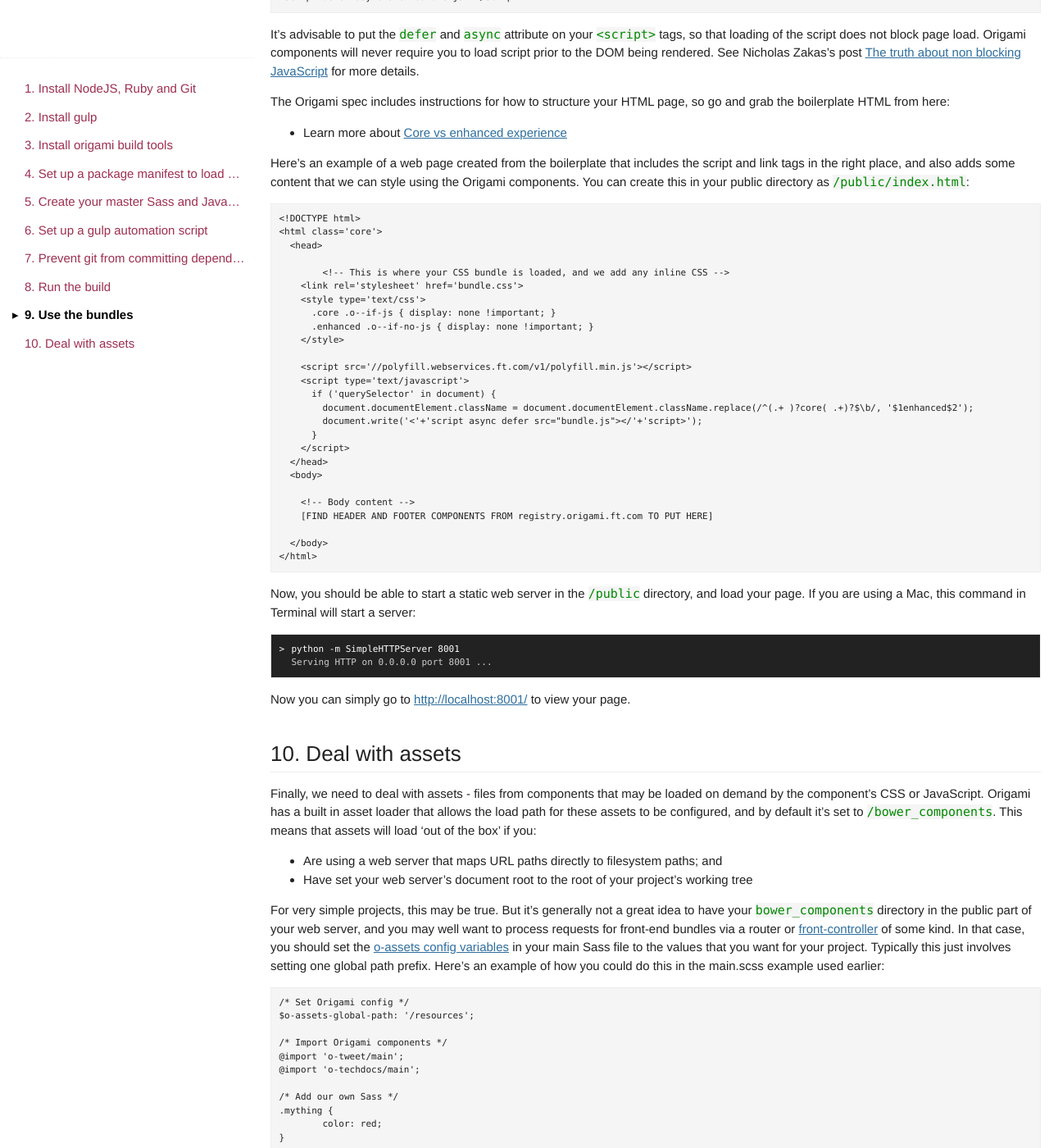
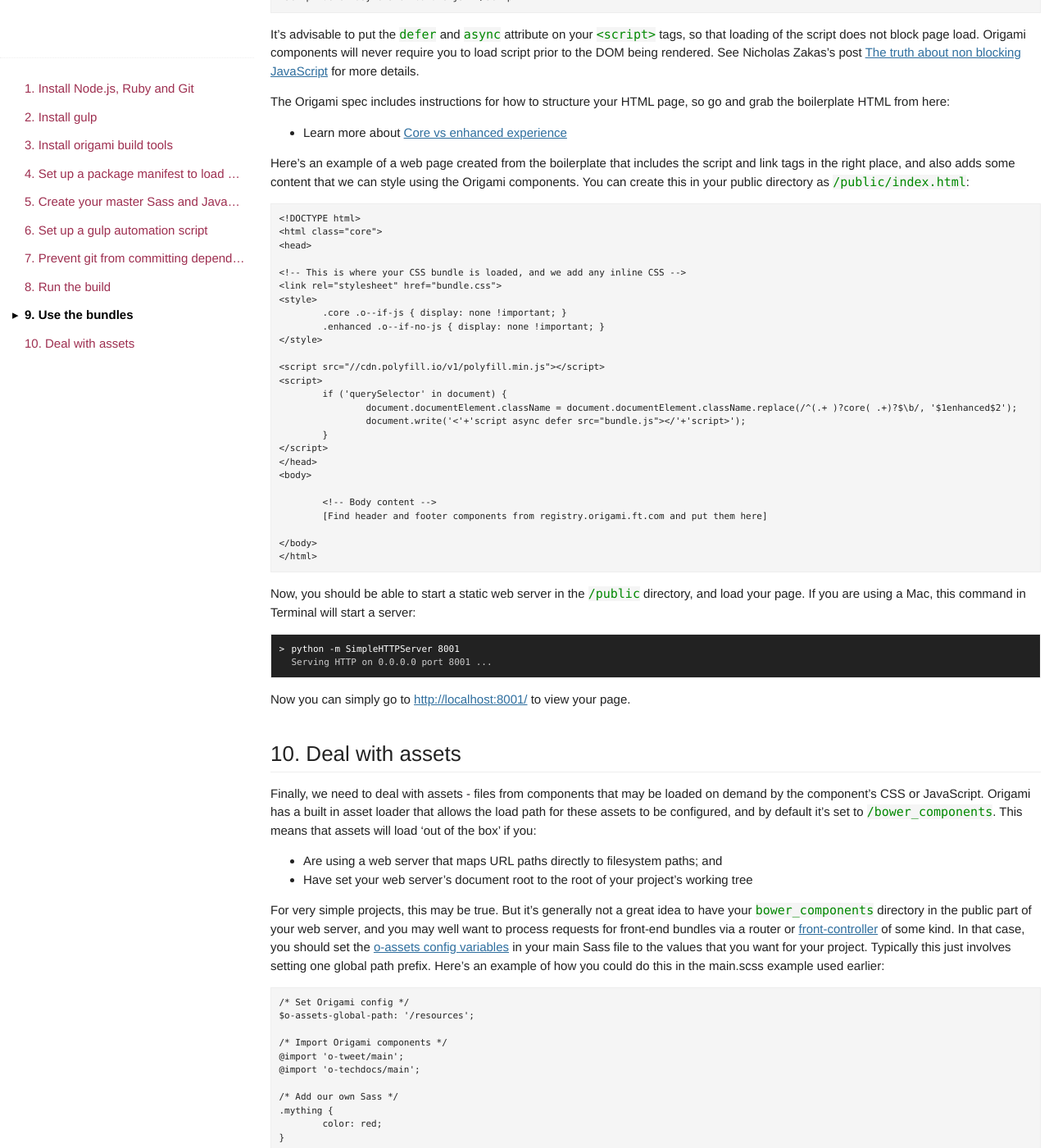
Before and after one commit to Financial-Times/ft-origami, a Jekyll site: the page built from docs/developer-guide/building-modules.md, in a window 1280 px wide and 1400 px high, scrolled down 7142 px. Shown: the whole window at 82% size. Built offline with Jekyll 4.4.1, drawn with Linux system fonts in a browser that asks for light colours; some web fonts are replaced; comment, search, counter and statistics services are not loaded; some of the changed text lies outside the part shown.

Commit message:
Fix typos and spacing

```diff
--- a/docs/developer-guide/building-modules.md
+++ b/docs/developer-guide/building-modules.md
@@ -13,27 +13,27 @@ This tutorial assumes you are starting from a fresh install of a UNIX-like OS wi
 
 <aside>
 	<h4>No support for Windows</h4>
-	<p>Origami's build tools do not support Windows as a development environment and the instructions on this page assume you are using a UNIX-like OS.  Windows <strong>might</strong> work, to some degree, but we don't make any guarantees, either of what works today or what might continue to work in the future.  If you're a windows user, consider running a Linux VM, or signing up for a free <a href='http://c9.io'>Cloud9</a> account, and use their online Ubuntu VMs (but don't put any passwords or other secret data into C9 VMs)</p>
+	<p>Origami's build tools do not support Windows as a development environment and the instructions on this page assume you are using a UNIX-like OS.  Windows <strong>might</strong> work, to some degree, but we don't make any guarantees, either of what works today or what might continue to work in the future.  If you're a Windows user, consider running a Linux VM, or signing up for a free <a href="http://c9.io">Cloud9</a> account, and use their online Ubuntu VMs (but don't put any passwords or other secret data into C9 VMs)</p>
 </aside>
 
-##1. Install NodeJS, Ruby and Git
+## 1. Install Node.js, Ruby and Git
 
 To use Origami components, you need two language runtimes (it doesn't matter if you are not writing your application in Node or Ruby, you still need to install them) and the <code>git(1)</code> version control system:
 
-* [NodeJS](http://nodejs.org/) is the JavaScript runtime, which we need to run all the build tools, which are written in JavaScript.
-* [Ruby](https://www.ruby-lang.org) is required to run the [Sass](http://sass-lang.com/) compiler and [SCSS-Lint](https://github.com/causes/scss-lint)
+* [Node.js](http://nodejs.org/) is the JavaScript runtime, which we need to run all the build tools, which are written in JavaScript.
+* [Ruby](https://www.ruby-lang.org) is required to run the [Sass](http://sass-lang.com/) compiler and [scss-Lint](https://github.com/causes/scss-lint)
 * [Git](https://www.git-scm.com) is required to install packages from Git repositories using [Bower](http://bower.io/), a package manager.
 
-###NodeJS
+### Node.js
 
-NodeJS can be installed manually or via package management, and often ships preinstalled on many OS distributions.  To find out if you have it installed and which version you have, type this at a terminal ([What's a terminal?](#note-terminal)):
+Node.js can be installed manually or via package management, and often ships preinstalled on many OS distributions.  To find out if you have it installed and which version you have, type this at a terminal ([What's a terminal?](#note-terminal)):
 
-<aside class="o-techdocs__aside--toggleable" id='note-terminal'>
+<aside class="o-techdocs__aside--toggleable" id="note-terminal">
 	<h4>What's a "terminal"?!</h4>
 	<p>The terminal is an application that enables you to run commands on your computer by typing them in on your keyboard.  It's like having a text-message chat with your computer.  On Mac OS, the terminal is an application you can find in your Applications folder.  On most Linux systems, it's available from the applications or programs menu if you're not using it by default.  On Windows, 'Command prompt' (which is the same thing by a different name) is available in the Apps menu, or prior to Windows 8, press Windows+R, type <code>cmd</code> in the dialog that appears, and press enter.</p>
 </aside>
 
-<pre class='cli'>
+<pre class="cli">
 <kbd>node -v</kbd>
 <output>v0.10.29</output>
 </pre>
@@ -46,11 +46,11 @@ If you want to install on a server or other maintained environment, you'll most
 
 * [Install Node via package manager](https://github.com/joyent/node/wiki/Installing-Node.js-via-package-manager)
 
-###Ruby
+### Ruby
 
 You may already have Ruby, since it ships preinstalled on many computers.  To find out, type this at a terminal:
 
-<pre class='cli'>
+<pre class="cli">
 <kbd>ruby -v</kbd>
 <output>ruby 2.0.0p247 (2013-06-27 revision 41674) [universal.x86_64-darwin13]</output>
 </pre>
@@ -59,7 +59,7 @@ If you see an error, or the version does not match the latest version shown on t
 
 * [View Ruby install guide](https://www.ruby-lang.org/en/installation/)
 
-###Git
+### Git
 
 To determine whether you have <code>git(1)</code> installed type this at a terminal:
 
@@ -72,20 +72,20 @@ If you see an error, or the version does not match the latest version shown on t
 
 * [View Git install guide](http://git-scm.com/book/en/Getting-Started-Installing-Git)
 
-##2. Install gulp
+## 2. Install gulp
 
 *This step only applies if you want to make the origami build process run as part of your own Gulp-powered build process. As an alternative you can use Origami build tools as a command line client.  If you prefer to do this (or you are not building your application in Node), skip this and move on to step 3.*
 
 [Gulp](http://gulpjs.com/) is a task runner, which we use to run the build process tasks.  Once you have installed Node, type this at a terminal:
 
-<pre class='cli'>
+<pre class="cli">
 <kbd>npm install -g gulp</kbd>
 </pre>
 
 This command may prompt you for your password.  You will need administrative access to your machine to complete this step.  On FT-managed machines the password is typically the same as the password you use to log into the corporate network.
 
 
-##3. Install origami build tools
+## 3. Install origami build tools
 
 You now need a Node package to run the Origami build process.  How you install this depends on whether you are intending to use it as a command line tool or as part of a Gulp-powered build process.
 
@@ -98,15 +98,15 @@ Choose where you want to start building your project (normally this is also the
 
 Install the build tools as a command line utility:
 
-<pre class='cli'>
-<kbd>npm install -g https://github.com/Financial-Times/origami-build-tools/tarball/master</kbd>
+<pre class="cli">
+<kbd>npm install -g Financial-Times/origami-build-tools</kbd>
 <output>/home/ubuntu/.nvm/v0.10.30/bin/origami-build-tools -> /home/ubuntu/.nvm/v0.10.30/lib/node_modules/origami-build-tools/lib/origami-build-tools-cli.js
 origami-build-tools@2.0.0 /home/ubuntu/.nvm/v0.10.30/lib/node_modules/origami-build-tools
 ├── which@1.0.5
 ...</output>
 </pre>
 
-###If you are using Gulp
+### If you are using Gulp
 
 In the root of your working tree, create a file called `package.json`, with the following contents:
 
@@ -127,12 +127,12 @@ Hopefully you know which Origami modules you want.  If you don't, check out the
 Once you know which Origami modules you want, create a `bower.json` file in the root of your working tree.   This you have to create yourself, and it will be different for each project, but it must conform to the bower [configuration spec](http://bower.io/docs/creating-packages/), which is very similar to npm's config.  Here is an example that includes the o-colors, o-date, o-ft-header and o-ft-footer components:
 
 	{
-	   "name": "origami-demo",
-	   "dependencies": {
-	      "o-ft-header": "^2.5.9",
-	      "o-ft-footer": "^2.0.1",
-	      "o-colors": "^2.4.3"
-	   }
+		"name": "origami-demo",
+		"dependencies": {
+			"o-ft-header": "^2.5.9",
+			"o-ft-footer": "^2.0.1",
+			"o-colors": "^2.4.3"
+		}
 	}
 
 `dependencies` is a list of the front-end modules you would like to use in your project.  If the module is in the [Origami registry](http://registry.origami.ft.com) or the [bower registry](http://bower.io/search/), you can simply specify the version number you want (using [semver](http://semver.org) rules), otherwise you must provide the full URL of the component's repository followed by a hash and the version you want.
@@ -142,12 +142,12 @@ This time we're listing these as *dependencies*, not *devDependencies*, because
 To ensure that the Origami modules can be found, it needs to be set up to search the Origami registry.  To do this, create a `.bowerrc` file in the root of your project's working tree (or in your home directory, if you want to apply it automatically to all projects), with the following contents:
 
 	{
-	  "registry": {
-	    "search": [
-	      "http://registry.origami.ft.com",
-	      "https://bower.herokuapp.com"
-	    ]
-	  }
+		"registry": {
+			"search": [
+				"http://registry.origami.ft.com",
+				"https://bower.herokuapp.com"
+			]
+		}
 	}
 
 <aside>
@@ -185,7 +185,7 @@ As an example, create a `main.js` file at `/client/js/main.js`, containing:
 
 	// Wait until the page has loaded
 	if (document.readyState === 'interactive' || document.readyState === 'complete') {
-	    document.dispatchEvent(new CustomEvent('o.DOMContentLoaded'));
+		document.dispatchEvent(new CustomEvent('o.DOMContentLoaded'));
 	}
 	document.addEventListener('DOMContentReady', function() {
 		// Dispatch a custom event that will tell all required modules to initialise
@@ -209,20 +209,20 @@ We'll assume for the purposes of this example that your CSS and JS are in `/clie
 	var obt = require('origami-build-tools');
 
 	gulp.task('build', function() {
-	    obt.build(gulp, {
-	    	js: './client/js/main.js',
-	    	sass: './client/scss/main.scss',
-	    	buildJs: 'bundle.js',
-	    	buildCss: 'bundle.css',
-	    	buildFolder: 'public'
-	    });
+		obt.build(gulp, {
+			js: './client/js/main.js',
+			sass: './client/scss/main.scss',
+			buildJs: 'bundle.js',
+			buildCss: 'bundle.css',
+			buildFolder: 'public'
+		});
 	});
 
 	gulp.task('verify', function() {
-	    obt.verify(gulp, {
-	    	js: './client/js/main.js',
-	    	sass: './client/sass/main.scss'
-	    });
+		obt.verify(gulp, {
+			js: './client/js/main.js',
+			sass: './client/sass/main.scss'
+		});
 	});
 
 	gulp.task('watch', function() {
@@ -260,7 +260,7 @@ Remember that because `.gitignore` starts with a dot, it may not show up in your
 
 You're ready to run your build.  First, use origami-build-tools to install everything else that you need, including the Origami components that you want:
 
-<pre class='cli'>
+<pre class="cli">
 <kbd>origami-build-tools install</kbd>
 <output>...output telling us which tools are being installed...</output>
 </pre>
@@ -271,11 +271,11 @@ It will also create a `node_modules` directory in the root of your working tree,
 
 Now bundle it all together.  This is done in one of two ways depending on whether you are using Gulp or not.
 
-###With Gulp:
+### With Gulp:
 
 Just type `gulp`:
 
-<pre class='cli'>
+<pre class="cli">
 <kbd>gulp</kbd>
 <output>Browserifying ./client/js/main.js
 Compiling ./client/scss/main.scss</output>
@@ -283,18 +283,18 @@ Compiling ./client/scss/main.scss</output>
 
 If you want to continue working on your CSS and JS code (edit your own code but not anything in the bower_components directory), you can also tell grunt to watch your files and automatically retrigger the build when you save a change.
 
-<pre class='cli'>
+<pre class="cli">
 <kbd>gulp watch</kbd>
 <output>[13:38:37] Using gulpfile ~/origami/obt-test/gulpfile.js
 [13:38:37] Starting 'watch'...
 [13:38:37] Finished 'watch' after 9.1 ms</output>
 </pre>
 
-###With command line interface:
+### With command line interface:
 
 Since you have not saved any configuration specific to your project, you need to tell the build tools where to find the files in your project by passing arguments on the command line:
 
-<pre class='cli'>
+<pre class="cli">
 <kbd>origami-build-tools build --js=./client/js/main.js --sass=./client/scss/main.scss --buildJs=bundle.js --buildCss=bundle.css --buildFolder=public</kbd>
 <output>Browserifying ./client/js/main.js
 Compiling ./client/sass/main.scss</output>
@@ -321,35 +321,35 @@ The Origami spec includes instructions for how to structure your HTML page, so g
 Here's an example of a web page created from the boilerplate that includes the script and link tags in the right place, and also adds some content that we can style using the Origami components.  You can create this in your public directory as `/public/index.html`:
 
 	<!DOCTYPE html>
-	<html class='core'>
-	  <head>
+	<html class="core">
+	<head>
 
-	  	<!-- This is where your CSS bundle is loaded, and we add any inline CSS -->
-	    <link rel='stylesheet' href='bundle.css'>
-	    <style type='text/css'>
-	      .core .o--if-js { display: none !important; }
-	      .enhanced .o--if-no-js { display: none !important; }
-	    </style>
+	<!-- This is where your CSS bundle is loaded, and we add any inline CSS -->
+	<link rel="stylesheet" href="bundle.css">
+	<style>
+		.core .o--if-js { display: none !important; }
+		.enhanced .o--if-no-js { display: none !important; }
+	</style>
 
-	    <script src='//polyfill.webservices.ft.com/v1/polyfill.min.js'></script>
-	    <script type='text/javascript'>
-	      if ('querySelector' in document) {
-	        document.documentElement.className = document.documentElement.className.replace(/^(.+ )?core( .+)?$\b/, '$1enhanced$2');
-	        document.write('<'+'script async defer src="bundle.js"></'+'script>');
-	      }
-	    </script>
-	  </head>
-	  <body>
+	<script src="//cdn.polyfill.io/v1/polyfill.min.js"></script>
+	<script>
+		if ('querySelector' in document) {
+			document.documentElement.className = document.documentElement.className.replace(/^(.+ )?core( .+)?$\b/, '$1enhanced$2');
+			document.write('<'+'script async defer src="bundle.js"></'+'script>');
+		}
+	</script>
+	</head>
+	<body>
 
-	    <!-- Body content -->
-	    [FIND HEADER AND FOOTER COMPONENTS FROM registry.origami.ft.com TO PUT HERE]
+		<!-- Body content -->
+		[Find header and footer components from registry.origami.ft.com and put them here]
 
-	  </body>
+	</body>
 	</html>
 
 Now, you should be able to start a static web server in the `/public` directory, and load your page.  If you are using a Mac, this command in Terminal will start a server:
 
-<pre class='cli'>
+<pre class="cli">
 <kbd>python -m SimpleHTTPServer 8001</kbd>
 <output>Serving HTTP on 0.0.0.0 port 8001 ...</output>
 </pre>
@@ -377,4 +377,4 @@ For very simple projects, this may be true.  But it's generally not a great idea
 		color: red;
 	}
 
-If `o-tweet` wanted to load a background image that was at `/img/separator.gif` in the `o-tweet` repo, this config would result in the image being requested from `/resources/o-tweet/img/separator.gif`.  It is then up to you to handle this request and deliver the appropriate file from your bower_components directory.
+If `o-tweet` wanted to load a background image that was at `/img/separator.gif` in the `o-tweet` repo, this config would result in the image being requested from `/resources/o-tweet/img/separator.gif`.  It is then up to you to handle this request and deliver the appropriate file from your `bower_components` directory.
```
